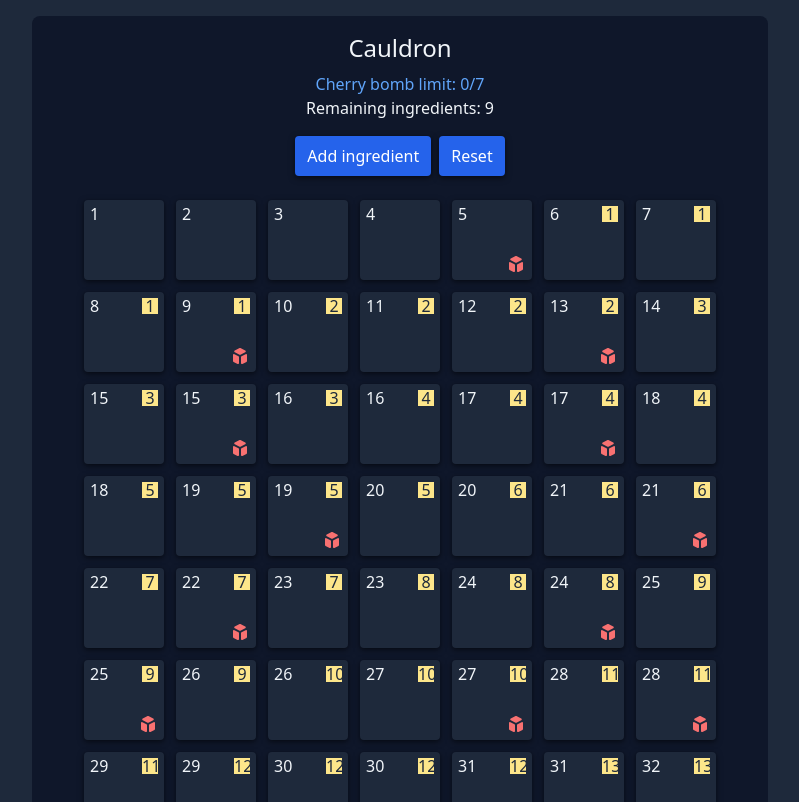
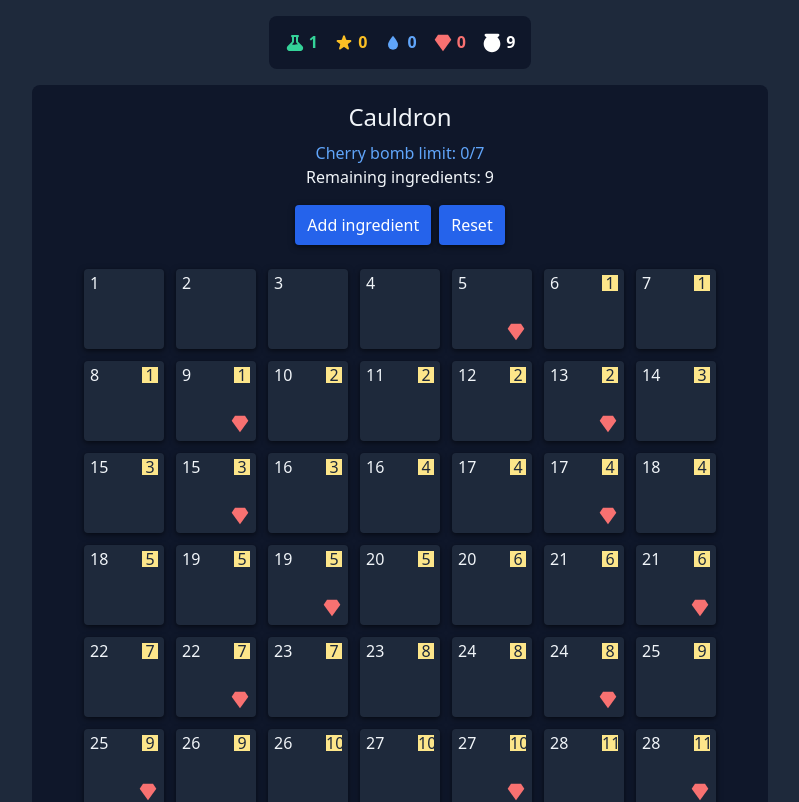
Before and after one commit to itsMapleLeaf/potion-brewing-deck-builder, a React (Vite) app: page / in a window 1280 px wide. Shown: the top 802 px of the page, without its empty margins (240-1039 px from the left). Built offline with nearby package versions, Linux system fonts and the light colour scheme.

Commit message:
status header

```diff
--- a/src/app/App.tsx
+++ b/src/app/App.tsx
@@ -7,9 +7,14 @@ import { randomRange } from "../common/helpers"
 import { range } from "../common/range"
 import { IngredientTile } from "../ingredient/IngredientTile"
 import type { Ingredient } from "../ingredient/types"
+import { RubyIcon } from "../ui/RubyIcon"
 import { SolidButton } from "../ui/SolidButton"
 
 type GameState = {
+  round: number
+  victoryPoints: number
+  dropletPosition: number
+  rubies: number
   bag: Ingredient[]
   cauldron: Ingredient[]
 }
@@ -17,6 +22,10 @@ type GameState = {
 const cherryBombLimit = 7
 
 const initialState: GameState = {
+  round: 1,
+  victoryPoints: 0,
+  dropletPosition: 0,
+  rubies: 0,
   bag: [
     { kind: "green", value: 1 },
     { kind: "orange", value: 1 },
@@ -30,6 +39,8 @@ const initialState: GameState = {
   ],
   cauldron: [],
 }
+
+const appSectionCardClass = "p-4 bg-gray-900 rounded-lg"
 
 export function App() {
   const [state, setState] = useState(initialState)
@@ -65,7 +76,31 @@ export function App() {
 
   return (
     <main className="flex flex-col items-center w-full max-w-screen-md gap-4 p-4 mx-auto">
-      <div className="flex flex-col items-center p-4 text-center bg-gray-900 rounded-lg">
+      <section
+        className={clsx(
+          appSectionCardClass,
+          `flex flex-row gap-4 font-bold leading-tight`
+        )}
+      >
+        <p title="Round" className="text-green-400">
+          <PotionIcon /> {state.round}
+        </p>
+        <p title="Victory Points" className="text-yellow-400">
+          <StarIcon /> {state.victoryPoints}
+        </p>
+        <p title="Droplet Position" className="text-blue-400">
+          <DropletIcon /> {state.dropletPosition}
+        </p>
+        <p title="Rubies" className="text-red-400">
+          <RubyIcon /> {state.rubies}
+        </p>
+        <p title="Bag Size" className="text-white">
+          <BagIcon /> {state.bag.length}
+        </p>
+      </section>
+
+      <section className={appSectionCardClass}>
+        <div className="flex flex-col items-center text-center">
           <h1 className="mb-2 text-2xl font-light">Cauldron</h1>
 
           <p className={getCherryBombLimitClass()}>
@@ -90,6 +125,66 @@ export function App() {
             })}
           </section>
         </div>
+      </section>
     </main>
   )
 }
+
+function StarIcon() {
+  return (
+    <svg
+      xmlns="http://www.w3.org/2000/svg"
+      className="inline-block w-5 h-5 align-text-bottom"
+      viewBox="0 0 20 20"
+      fill="currentColor"
+    >
+      <path d="M9.049 2.927c.3-.921 1.603-.921 1.902 0l1.07 3.292a1 1 0 00.95.69h3.462c.969 0 1.371 1.24.588 1.81l-2.8 2.034a1 1 0 00-.364 1.118l1.07 3.292c.3.921-.755 1.688-1.54 1.118l-2.8-2.034a1 1 0 00-1.175 0l-2.8 2.034c-.784.57-1.838-.197-1.539-1.118l1.07-3.292a1 1 0 00-.364-1.118L2.98 8.72c-.783-.57-.38-1.81.588-1.81h3.461a1 1 0 00.951-.69l1.07-3.292z" />
+    </svg>
+  )
+}
+
+function DropletIcon() {
+  return (
+    <svg viewBox="0 0 24 24" className="inline-block w-5 h-5 align-text-bottom">
+      <path
+        fill="currentColor"
+        d="M12,20A6,6 0 0,1 6,14C6,10 12,3.25 12,3.25C12,3.25 18,10 18,14A6,6 0 0,1 12,20Z"
+      />
+    </svg>
+  )
+}
+
+function PotionIcon() {
+  return (
+    <svg
+      xmlns="http://www.w3.org/2000/svg"
+      className="inline-block w-5 h-5 align-text-bottom"
+      viewBox="0 0 20 20"
+      fill="currentColor"
+    >
+      <path
+        fillRule="evenodd"
+        d="M7 2a1 1 0 00-.707 1.707L7 4.414v3.758a1 1 0 01-.293.707l-4 4C.817 14.769 2.156 18 4.828 18h10.343c2.673 0 4.012-3.231 2.122-5.121l-4-4A1 1 0 0113 8.172V4.414l.707-.707A1 1 0 0013 2H7zm2 6.172V4h2v4.172a3 3 0 00.879 2.12l1.027 1.028a4 4 0 00-2.171.102l-.47.156a4 4 0 01-2.53 0l-.563-.187a1.993 1.993 0 00-.114-.035l1.063-1.063A3 3 0 009 8.172z"
+        clipRule="evenodd"
+      />
+    </svg>
+  )
+}
+
+function BagIcon() {
+  return (
+    <svg
+      viewBox="0 0 24 24"
+      fill="none"
+      xmlns="http://www.w3.org/2000/svg"
+      className="inline-block w-5 h-5 align-text-bottom"
+    >
+      <path
+        fillRule="evenodd"
+        clipRule="evenodd"
+        d="M5.44393 5.44878L3.55158 3.55783C2.51499 2.52201 3.2486 0.750001 4.71402 0.750001L19.286 0.75C20.7514 0.75 21.485 2.52201 20.4484 3.55783L18.5561 5.44878C20.666 7.28221 22 9.98532 22 13C22 18.5229 17.5228 23 12 23C6.47715 23 2 18.5229 2 13C2 9.98532 3.33401 7.28221 5.44393 5.44878Z"
+        fill="currentColor"
+      />
+    </svg>
+  )
+}
--- a/src/cauldron/CauldronSpaceTile.tsx
+++ b/src/cauldron/CauldronSpaceTile.tsx
@@ -1,3 +1,4 @@
+import { RubyIcon } from "../ui/RubyIcon"
 import type { CauldronSpace } from "./cauldron-space"
 
 export function CauldronSpaceTile({
@@ -34,16 +35,3 @@ export function CauldronSpaceTile({
     </div>
   )
 }
-
-function RubyIcon() {
-  return (
-    <svg
-      xmlns="http://www.w3.org/2000/svg"
-      viewBox="0 0 20 20"
-      fill="currentColor"
-      className="w-5 h-5"
-    >
-      <path d="M11 17a1 1 0 001.447.894l4-2A1 1 0 0017 15V9.236a1 1 0 00-1.447-.894l-4 2a1 1 0 00-.553.894V17zM15.211 6.276a1 1 0 000-1.788l-4.764-2.382a1 1 0 00-.894 0L4.789 4.488a1 1 0 000 1.788l4.764 2.382a1 1 0 00.894 0l4.764-2.382zM4.447 8.342A1 1 0 003 9.236V15a1 1 0 00.553.894l4 2A1 1 0 009 17v-5.764a1 1 0 00-.553-.894l-4-2z" />
-    </svg>
-  )
-}
--- /dev/null
+++ b/src/ui/RubyIcon.tsx
@@ -0,0 +1,7 @@
+export function RubyIcon() {
+  return (
+    <svg viewBox="0 0 24 24" className="inline-block w-5 h-5 align-text-bottom">
+      <path fill="currentColor" d="M6,2L2,8L12,22L22,8L18,2H6Z" />
+    </svg>
+  )
+}
```
Also changed, not shown: 1 other file (tests, documents, lock files or other folders). Lines whose indentation alone changed are shown as unchanged.
